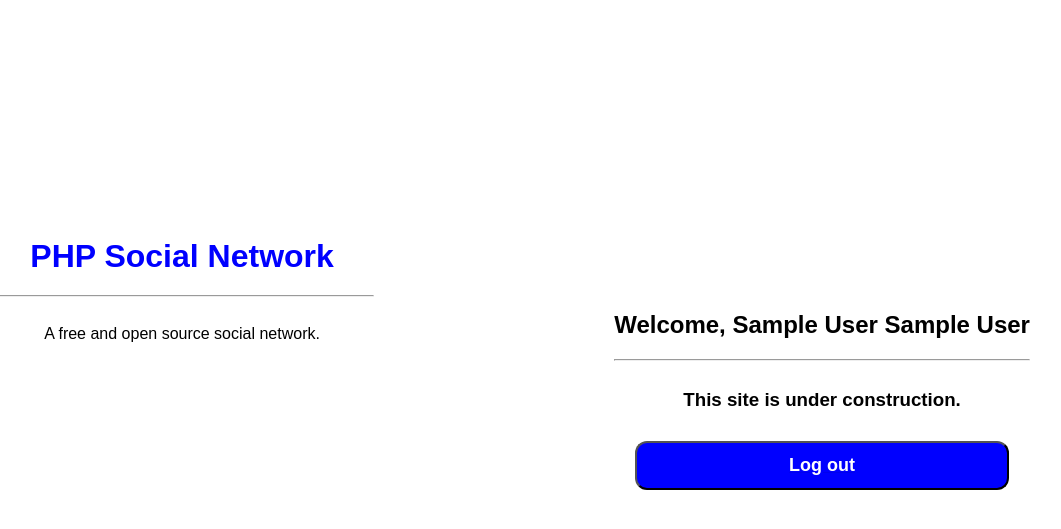
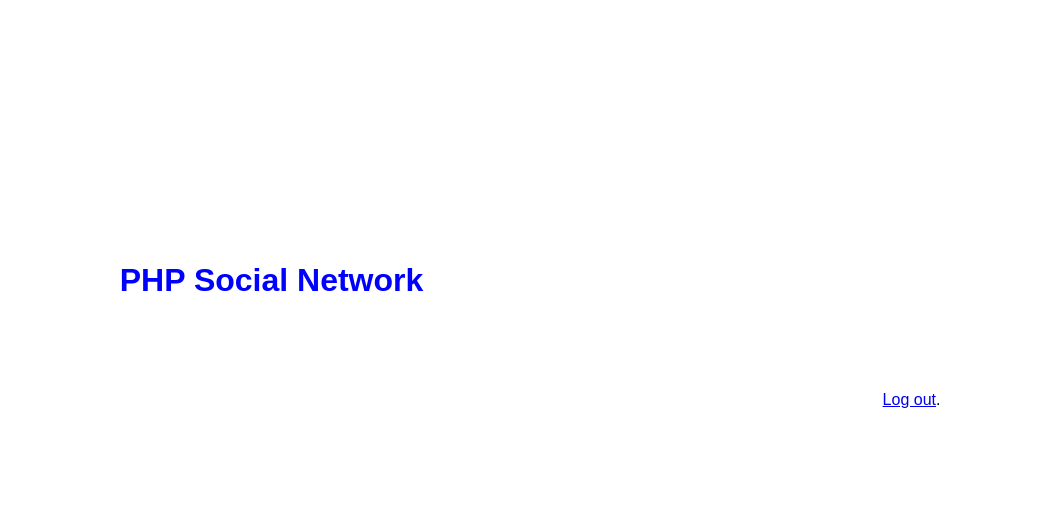
Before and after one commit to BrendanGasparin/php-social-network, a PHP site: page /index.php in a window 1280 px wide. Shown: the top 529 px of the page, without its empty margins (130-1191 px from the left). Run offline with PHP 8.4, Linux system fonts and the light colour scheme; the visitor is signed in with stand-in values (Sample User, id 1).

Commit message:
Separate login code from home page code in index.php

```diff
--- a/public_html/index.php
+++ b/public_html/index.php
@@ -11,6 +11,12 @@ session_start();
     <link href="./css/userform.css" rel="stylesheet" />
   </head>
   <body>
+    <?php
+
+    /* LOGIN FORM */
+
+    if (isset($_SESSION["id"]) == false) {
+    ?>
     <header>
     <h1>PHP Social Network</h1>
     <hr class="largescreens-only" />
@@ -18,7 +24,7 @@ session_start();
     </header>
     <main>
       <?php
-
+    }
     if (isset($_GET['status']) && $_GET['status'] == "signupsuccess") {
     ?>
       <h2 class="status">Account successfully created!</h2>
@@ -28,7 +34,7 @@ session_start();
       }
 
       // LOGIN FORM ERROR MESSAGES
-      if (isset($_GET['error'])) {
+      if (isset($_SESSION["id"]) == false && isset($_GET['error'])) {
       ?>
       <h2 class="error"><?php
 
@@ -43,16 +49,20 @@ session_start();
       <?php
       }
 
-      // LOGGED IN MAIN SECTION
+
+
+
+      // USER HOME PAGE
     if (isset($_SESSION["id"])) {
     ?>
-      <h2>Welcome, <?php echo $_SESSION['firstname'] . ' ' . $_SESSION['lastname']; ?></h2>
-      <hr />
-      <h3 class="under-construction">This site is under construction.</h3>
-      <a href="./includes/logout.inc.php"><button class="log">Log out</button></a>
+    <header>
+      <h1>PHP Social Network</h1>
+    </header>
+
+    <p><a href="./includes/logout.inc.php">Log out</a>.</p>
+
     <?php
     }
-
     // LOGIN MENU
     else {
     ?>
```
Lines whose indentation alone changed are shown as unchanged.
